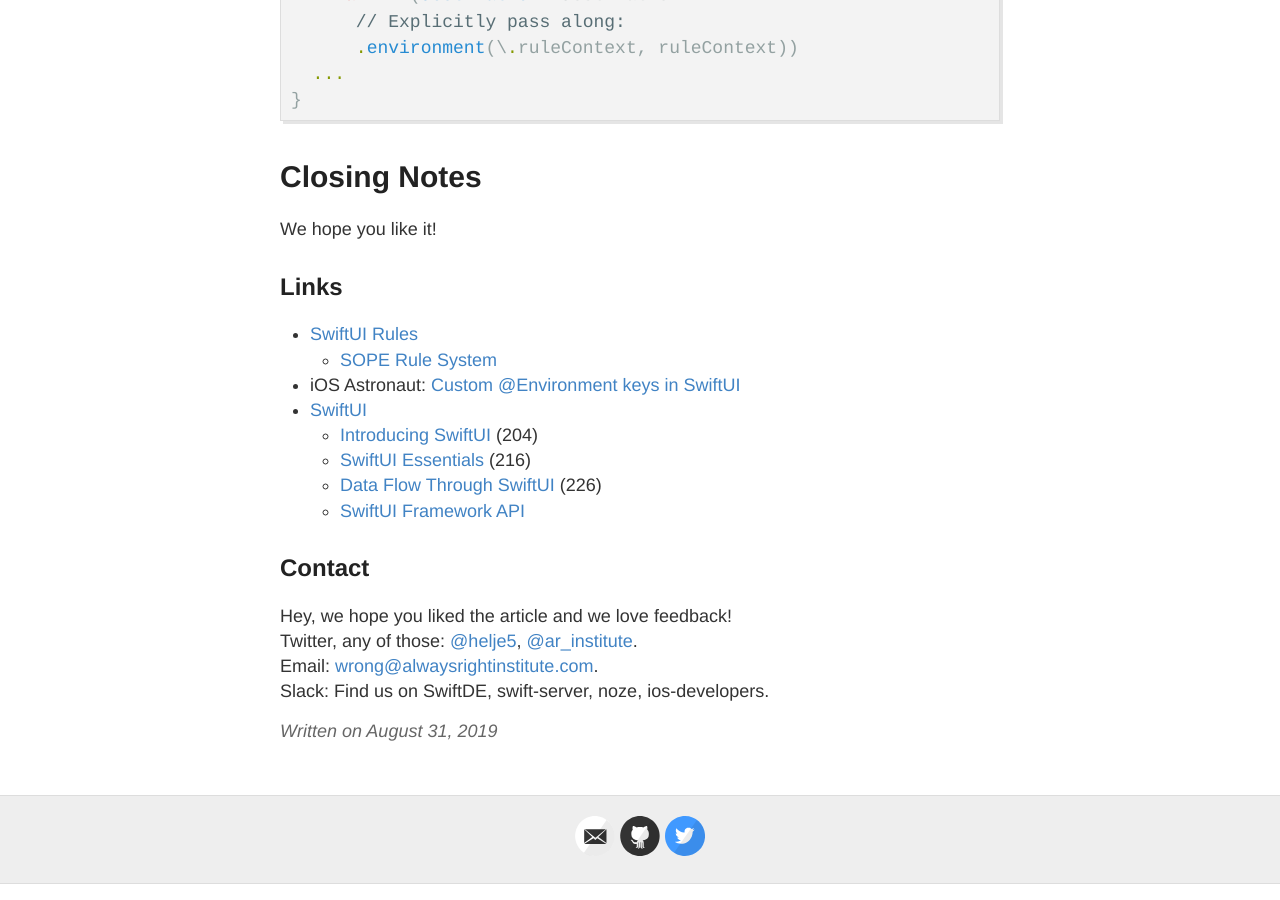
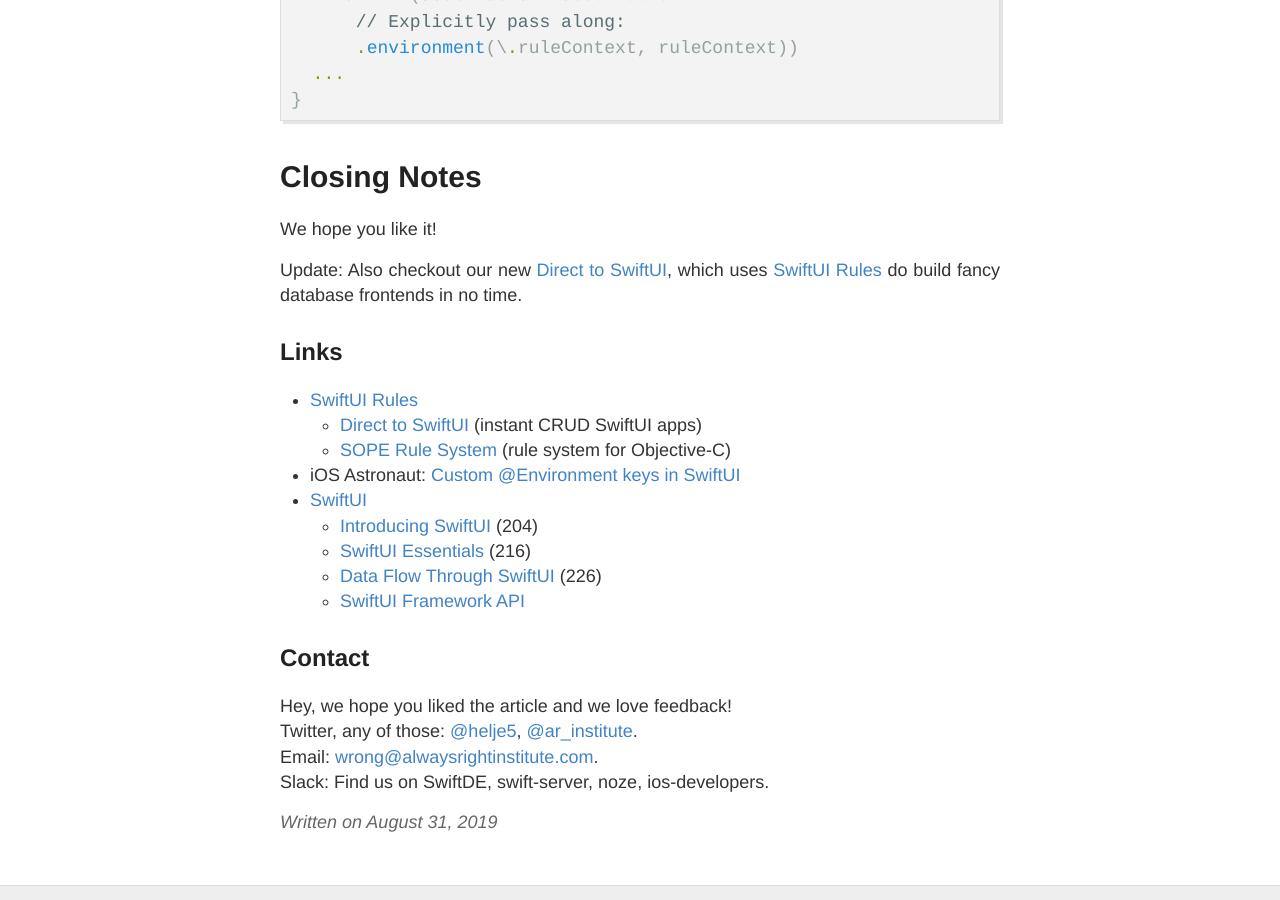
Before and after one commit to AlwaysRightInstitute/alwaysrightinstitute.github.io, a Jekyll site: the page built from _posts/2019-08-31-swiftuirules.md, in a window 1280 px wide and 900 px high, scrolled down 10706 px. Built offline with Jekyll 4.4.1, drawn with Linux system fonts in a browser that asks for light colours.

Commit message:
Link D2S from SwiftUI Rules
...

```diff
--- a/_posts/2019-08-31-swiftuirules.md
+++ b/_posts/2019-08-31-swiftuirules.md
@@ -508,11 +508,20 @@
 
 We hope you like it!
 
+Update: Also checkout our new
+[Direct to SwiftUI](http://www.alwaysrightinstitute.com/directtoswiftui/),
+which uses
+[SwiftUI Rules](https://github.com/DirectToSwift/SwiftUIRules)
+do build fancy database frontends in no time.
+
 
 ## Links
 
 - [SwiftUI Rules](https://github.com/DirectToSwift/SwiftUIRules)
+  - [Direct to SwiftUI](http://www.alwaysrightinstitute.com/directtoswiftui/)
+    (instant CRUD SwiftUI apps)
   - [SOPE Rule System](http://sope.opengroupware.org/en/docs/snippets/rulesystem.html)
+    (rule system for Objective-C)
 - iOS Astronaut: [Custom @Environment keys in SwiftUI](https://sergdort.github.io/custom-environment-swift-ui/)
 - [SwiftUI](https://developer.apple.com/xcode/swiftui/)
   - [Introducing SwiftUI](https://developer.apple.com/videos/play/wwdc2019/204/) (204)
```
